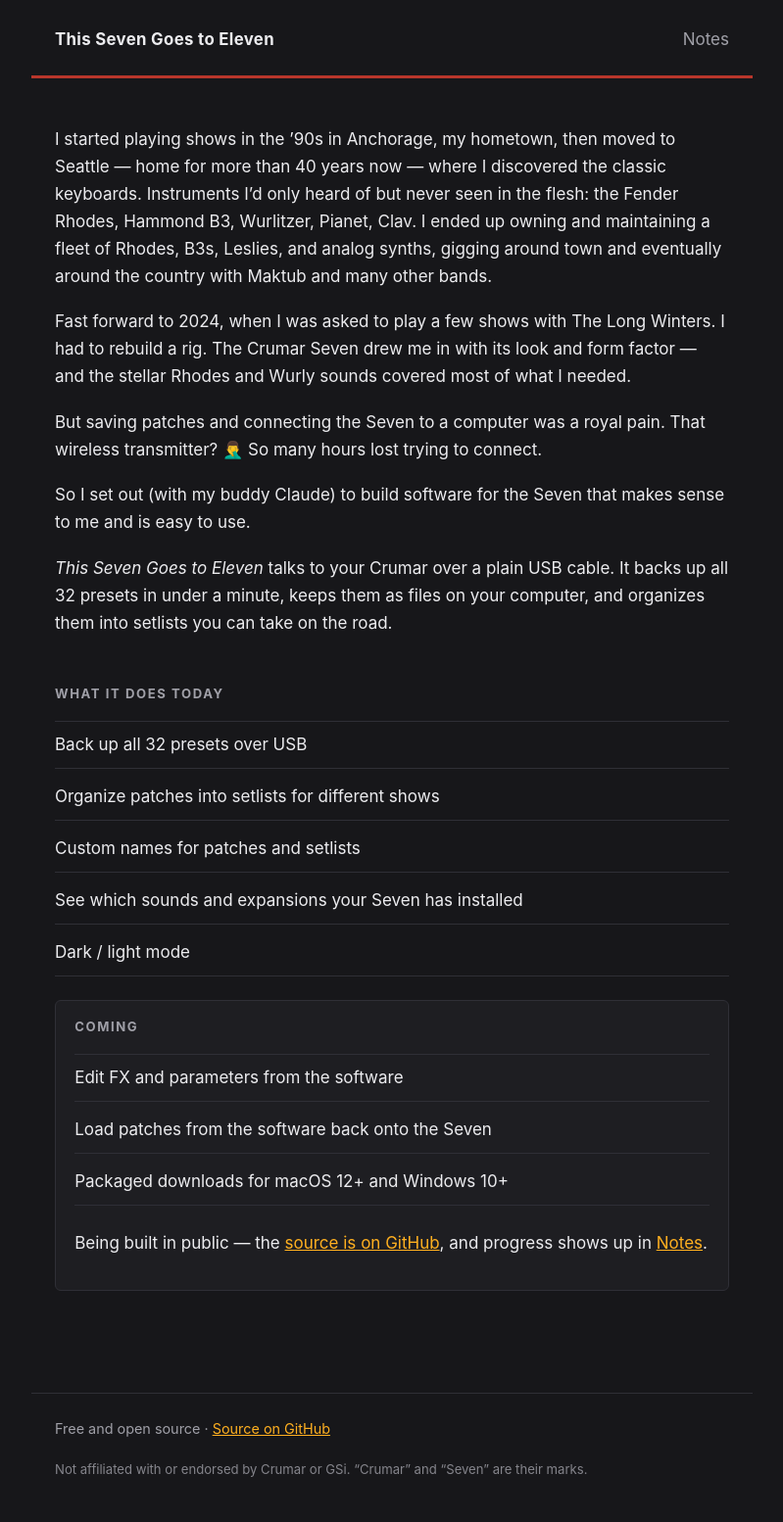
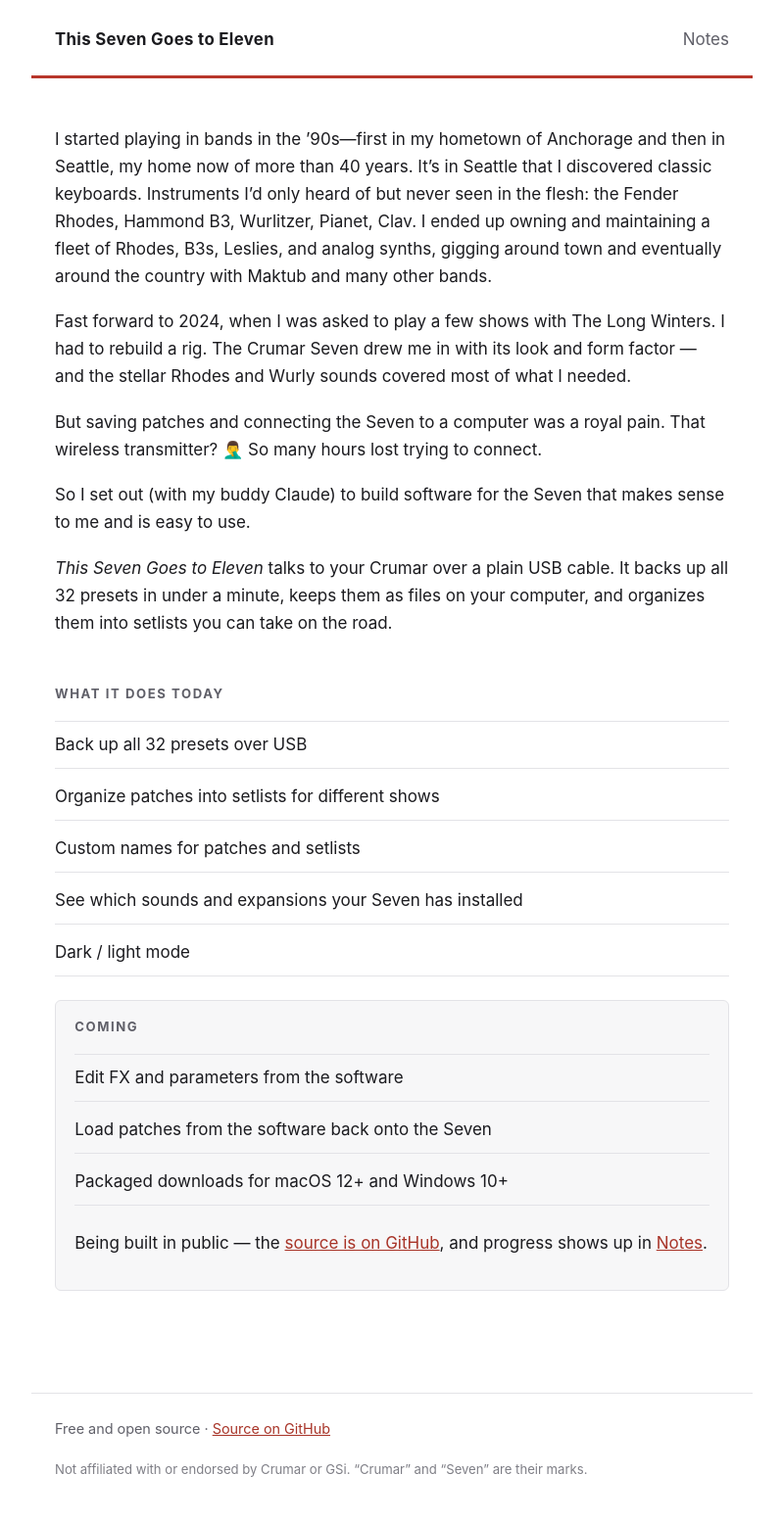
Before and after one commit to danielspils/this-seven-goes-to-eleven, a Jekyll site: the page built from docs/index.md, in a window 1280 px wide. Shown: the whole page at 98% size, without its empty margins (240-1039 px from the left). Built offline with Jekyll 4.4.1, drawn with Linux system fonts in a browser that asks for light colours.

Commit message:
White page; revised opening paragraph
Palette flips to a white background with the felt red as the single
accent (links darkened so they read on white). Opening paragraph
replaced with Daniel's revision.

Co-Authored-By: Claude Fable 5 <noreply@anthropic.com>

```diff
--- a/docs/assets/css/style.css
+++ b/docs/assets/css/style.css
@@ -1,14 +1,14 @@
-/* This Seven Goes to Eleven — the instrument's own palette: black panel,
-   brushed-aluminium rule, the red felt above the keybed. Deliberately
-   unrelated to jx-3p.com; the two sites share no assets. */
+/* This Seven Goes to Eleven — white page, with the instrument's red felt as
+   the one strong accent. Deliberately unrelated to jx-3p.com; the two sites
+   share no assets. */
 :root {
-  --bg: #17171a;
-  --raised: #1e1e22;
-  --line: #2f2f36;
-  --text: #ececef;
-  --muted: #a0a0a8;
+  --bg: #ffffff;
+  --raised: #f7f7f8;
+  --line: #e3e3e7;
+  --text: #1b1b1f;
+  --muted: #5f5f68;
   --felt: #b8362b;
-  --amber: #ffb020;
+  --amber: #a83428;   /* links: the felt red, dark enough to read on white */
 }
 * { box-sizing: border-box; margin: 0; padding: 0; }
 body {
--- a/docs/index.md
+++ b/docs/index.md
@@ -2,9 +2,9 @@
 layout: default
 ---
 
-I started playing shows in the '90s in Anchorage, my hometown, then moved to
-Seattle — home for more than 40 years now — where I discovered the classic
-keyboards. Instruments I'd only heard of but never seen in the flesh: the
+I started playing in bands in the '90s—first in my hometown of Anchorage and
+then in Seattle, my home now of more than 40 years. It's in Seattle that I
+discovered classic keyboards. Instruments I'd only heard of but never seen in the flesh: the
 Fender Rhodes, Hammond B3, Wurlitzer, Pianet, Clav. I ended up owning and
 maintaining a fleet of Rhodes, B3s, Leslies, and analog synths, gigging around
 town and eventually around the country with Maktub and many other bands.
```
